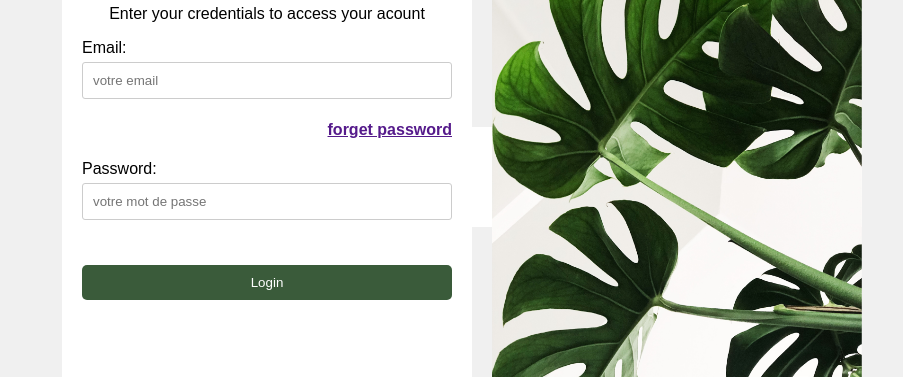
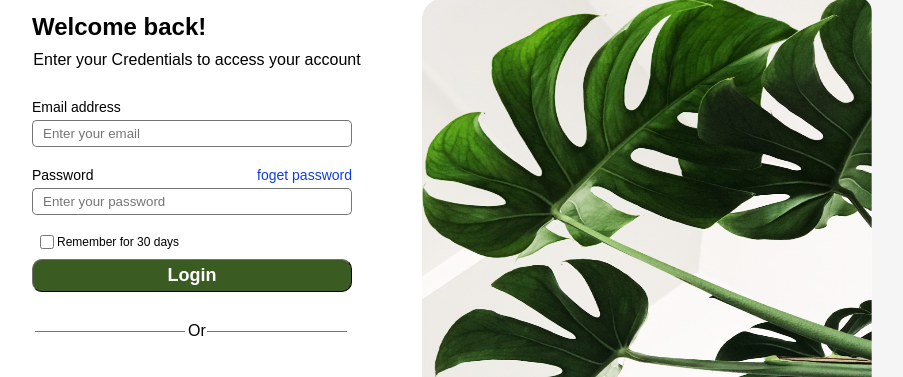
Before and after one commit to Mbaye01/TP-MAQUETTE-FORM, a plain HTML site: page connexion.html in a window 1280 px wide. Shown: the part 153-530 px from the top of the page, without its empty margins (218-1121 px from the left). Drawn offline with Linux system fonts and the light colour scheme.

Commit message:
sign up and connexion

```diff
--- a/connexion.html
+++ b/connexion.html
@@ -3,128 +3,37 @@
 <head>
     <meta charset="UTF-8">
     <meta name="viewport" content="width=device-width, initial-scale=1.0">
-    <title>Login</title>
-    <link rel="stylesheet" href="styles.css">
+    <title>Realisation d'une maquette</title>
+    <link rel="stylesheet" href="style.css">
 </head>
 <body>
+    <section class="contenaire">
+        <form action="">
+            <h2>Welcome back!</h2>
+            <p>Enter your Credentials to access your account</p>
 
-    <style>
-body {
-    font-family: Arial, sans-serif;
-    background-color: #f0f0f0;
-    margin: 280px;
-    padding: 0;
-    justify-content: center;
-    align-items: center;
-    font-family: Arial, sans-serif;
-}
+            <label for="email">Email address</label>
+            <input type="email" name="email" id="email"  placeholder="Enter your email" required />
 
-.container {
-    display: flex;
-    justify-content: center;
-    align-items: center;
-    height: 100px;
-    width: 800px;
-    background-color:white;
-}
-.image-container img {
-    max-width: 100%;
-    display: flex;
-    border-radius: 5px;
-    margin-top: 20px;
-    height: 540px;
-    width: 900px;
+            <div class="password-forget">
+                <label for="password">Password</label><a href="#">foget password</a>
+            </div>
+            <input type="password" name="password" id="password"  placeholder="Enter your password" required />
 
-}
-.container p{
-    text-align: center;
-}
-.container h4{
-    text-align: right;
-}
+            <div class="remember">
+                <input type="checkbox" name="checkbox" id="checkbox" />
+                <label for="checkbox">Remember for 30 days</label>
+            </div>
+            <input type="submit" name="submit" value="Login" id="submit" />
+            <p class="separator">Or</p>
 
-form {
-    background-color:white;
-    padding: 20px;
-    border-radius: 1px;
-    width: 900px;
-    height: 500px;
-}
-
-h1 {
-    text-align: center;
-    margin-bottom: 20px;
-}
-
-.input-group {
-    margin-bottom: 15px;
-}
-
-label {
-    display: block;
-    margin-bottom: 5px;
-}
-
-input {
-    width: 100%;
-    padding: 10px;
-    border: 1px solid #ccc;
-    border-radius: 3px;
-    box-sizing: border-box;
-}
-.form input[type="checkbox"] {
-    margin-right: 5px;
-    margin-top: 10px;
-  }
-
-button {
-    width: 100%;
-    padding: 10px;
-    border: none;
-    background-color: #3a5b3a;
-    color: #fff;
-    border-radius: 5px;
-    cursor: pointer;
-    margin-top: 30px;
-}
-
-button:hover {
-    background-color: rgb(58, 91, 34, 0.915);
-}
-
-.image-container {
-    margin-left: 20px;
-    /* width: 80%; */
-}
-
-    </style>
-
-
-    <div class="container">
-        <form id="loginForm">
-            <h1>Welcome Back !</h1>
-            <p>Enter your credentials to access your acount</p>
-            <div class="input-group">
-                <label for="email">Email:</label>
-                <input type="email" id="email" placeholder="votre email" required>
-
-                <h4> <a href="">forget password</a></h4>
-                <div class="input-group">
-                    <label for="password">Password:</label>
-
-                    <input type="password" id="password" placeholder="votre mot de passe">
-                    <div>
-
-                    </div>
+            <div class="sign-with">
+                <button><img src="medias/google.svg" alt="Sign in width google">Sign in width google</button>
+                <button><img src="medias/apple.svg" alt="Sign in width apple">Sign in width Apple</button>
             </div>
-
-            </div>
-            <button type="submit">Login</button>
-
+            <p>Don't have an account <a href="index.html">Log out</a></p>
         </form>
-        <div class="image-container">
-            <img src="medias/auth-img.png" alt="Login Image">
-        </div>
-    </div>
+        <img src="medias/auth-img.png" alt="" class="auth-img" />
+    </section>
 </body>
 </html>
--- a/style.css
+++ b/style.css
@@ -1,217 +1,198 @@
+:root {
+  --primary: #3A5B22;
+  --lightprimary: rgba(58,91,34,0.915);
+  --white: #ffffff;
+  --bgcolog: #F5F5F5;
+  --blue: #0F3DDE;
+  --black50: #737373;
+  --signihoverColor: rgb(247, 243, 243);
+}
+* {
+  font-family: Arial, 'sans cherif';
+  padding: 0;
+  margin: 0;
+  box-sizing: border-box;
+}
 body {
-  font-family: Arial, sans-serif;
-  background-color: #f0f0f0;
-  margin: 280px;
-  padding: 0;
+  background-color: var(--bgcolog);
+}
+.contenaire {
+
+  background-color: var(--white);
+  width: 900px;
+  height: 500px;
+  position: absolute;
+  left: 50%;
+  top:50%;
+  transform: translate(-50%, -50%);
+  display: flex;
+  justify-content: space-between;
+  border-radius: 15px;
+}
+form {
+  position: relative;
+  width: 450px;
+  height: 500px;
+  display: flex;
+  flex-direction: column;
   justify-content: center;
-  align-items: center;
-  font-family: Arial, sans-serif;
-  height: 2vh;
-}
-
-.container {
-  display: flex;
-  justify-content: center;
-  align-items: center;
-  height: 100px;
-  width: 800px;
-  background-color:white;
-}
-.image-container img {
-  max-width: 100%;
-  display: flex;
-  border-radius: 5px;
-  margin-top: 20px;
-  height: 540px;
-  width: 900px;
+  padding: 50px;
 
 }
-.container p{
-  text-align: center;
+.auth-img {
+  width: 450px;
+  height: 500px;
+  border-top-right-radius: 15px;
+  border-bottom-right-radius: 15px;
 }
-.container h4{
-  text-align: right;
+h2 {
+  margin-left: 10px;
+
 }
-
-form {
-  background-color:white;
-  padding: 20px;
-  border-radius: 1px;
-  width: 900px;
-  height: 600px;
-}
-.motdepass {
-display: flex;
-justify-content: space-between;
-margin: 10px;
-}
-
-h1 {
+p {
+  font-size: 16px;
+  padding: 10px;
   text-align: center;
   margin-bottom: 20px;
 }
+label {
+  font-size: 14px;
+  text-align: start;
+  margin-bottom: -5px;
+  margin-left: 10px;
+}
+input {
+  width: 320px;
+  padding: 5px 10px ;
+  margin: 10px;
+  border-radius: 5px;
+  margin-bottom: 20px;
+  border-top: var(--black50) solid;
+  border-left: var(--black50) solid;
+  border-width: 1px;
 
-.input-group {
-  margin-bottom: 15px;
+}
+input:hover {
+  transition-duration: 0.25s;
+  background-color: var(--bgcolog);
+  border: none;
+  border-bottom: 2px var(--primary) solid;
+}
+input:focus {
+  border-color: var(--blue);
+  border-bottom-width: 2px;
+  transition-duration: 0.25s;
+  outline: none;
+}
+.password-forget {
+  display: flex;
+  justify-content: space-between;
+  font-size: 14px;
+  padding-right: 20px;
+  margin-bottom: -5px;
+
 }
 
-label {
-  display: block;
-  margin-bottom: 5px;
+input[type="checkbox"] {
+  margin: 0;
+  margin-left: 15px;
+  padding: 0;
+  width: 20px;
 }
+.remember {
+  display: flex;
+}
+.remember label {
+  margin: 0;
+  padding: 0;
+  font-size: 12px;
 
-input {
-  width: 100%;
-  padding: 10px;
-  border: 1px solid #ccc;
-  border-radius: 3px;
-  box-sizing: border-box;
 }
-.form input[type="checkbox"] {
-  margin-right: 5px;
-  margin-top: 10px;
+#submit {
+  background-color: var(--primary);
+  color: var(--white);
+  font-weight: bold;
+  font-size: 18px;
+  border-radius: 10px;
 }
-
-button {
-  width: 100%;
-  padding: 10px;
-  border: none;
-  background-color: #3a5b3a;
-  color: #fff;
-  border-radius: 5px;
+#submit:hover {
+  background-color: var(--lightprimary);
   cursor: pointer;
-  margin-top: 30px;
-  margin-bottom: 30px;
+  transition-duration: 0.75s;
 }
-span {
-position: relative;
-text-align: center;
-margin: 15px;
-font-size: 10px;
-padding: 160px;
+.separator::after {
+  position: absolute;
+  content: "";
+  width: 150px;
+  height: 1px;
+  left: 63px;
+  bottom: 165px;
+  background-color: var(--black50);
 }
-span::before, span::after{
-content: "";
-position: absolute;
-width: 46%;
-height: 1px;
-background-color: black;
-}
-span::after{
-right: 0;
-}
-span::before{
-left: 0;
-}
-
-button:hover {
-  background-color: rgb(58, 91, 34, 0.915);
-}
-.svg img {
-width: 10px;
-}
-.svg {
-display: flex;
-}
-
-.svg button {
-margin: 10px;
-background-color: #ffff;
-color: black;
-border: 1px solid black;
-border-radius: 10px;
-}
-
-.image-container {
-  margin-left: 20px;
-  /* width: 80%; */
+.separator::before {
+  position: absolute;
+  content: "";
+  width: 140px;
+  height: 1px;
+  right: 75px;
+  bottom: 165px;
+  background-color: var(--black50);
 }
 
 
-body {
-  font-family: Arial, sans-serif;
-  background-color: #f0f0f0;
-  margin: 280px;
-  padding: 0;
-  justify-content: center;
-  align-items: center;
-  font-family: Arial, sans-serif;
+.sign-with{
+  display: flex;
+  justify-content: space-between;
+  margin: 10px 20px;
+}
+button{
+  padding: 8px 3px;
+  border-radius: 5px;
+  border: 1px var(--black50) solid;
+  background-color: var(--white);
+
+}
+button img {
+  margin-bottom: -2px;
+  margin-right: 2px;
+  padding-bottom: -5px;
+  width: 15px;
+  height: 15px;
+}
+button:hover {
+  background-color: var(--signihoverColor);
+  cursor: pointer;
+  transition-duration: 0.5s;
+
 }
 
-.container {
-  display: flex;
-  justify-content: center;
-  align-items: center;
-  height: 100px;
-  width: 800px;
-  background-color:white;
-}
-.image-container img {
-  max-width: 100%;
-  display: flex;
-  border-radius: 5px;
-  margin-top: 20px;
-  height: 540px;
-  width: 900px;
-
-}
-.container p{
-  text-align: center;
-}
-.container h4{
-  text-align: right;
+a {
+  color: var(--blue);
+  text-decoration: none;
 }
 
-form {
-  background-color:white;
-  padding: 20px;
-  border-radius: 1px;
-  width: 900px;
-  height: 600px;
+/* code CSS aproprié  à la page de Sign Up */
+.get-start {
+margin-bottom: 30px;
 }
-
-h1 {
-  text-align: center;
-  margin-bottom: 20px;
+.or {
+  margin: 0px;
 }
-
-.input-group {
-  margin-bottom: 15px;
+.or::after {
+  position: absolute;
+  content: "";
+  width: 150px;
+  height: 1px;
+  left: 63px;
+  bottom: 135px;
+  background-color: var(--black50);
 }
-
-label {
-  display: block;
-  margin-bottom: 5px;
+.or::before {
+  position: absolute;
+  content: "";
+  width: 140px;
+  height: 1px;
+  right: 75px;
+  bottom: 135px;
+  background-color: var(--black50);
 }
-
-input {
-  width: 100%;
-  padding: 10px;
-  border: 1px solid #ccc;
-  border-radius: 3px;
-  box-sizing: border-box;
-}
-.form input[type="checkbox"] {
-  margin-right: 5px;
-  margin-top: 10px;
-}
-
-button {
-  width: 100%;
-  padding: 10px;
-  border: none;
-  background-color: #3a5b3a;
-  color: #fff;
-  border-radius: 5px;
-  cursor: pointer;
-  margin-top: 30px;
-}
-
-button:hover {
-  background-color: rgb(58, 91, 34, 0.915);
-}
-
-.image-container {
-  margin-left: 20px;
-  /* width: 80%; */
-}
```
Also changed, not shown: index.html (+25 -33 lines).
